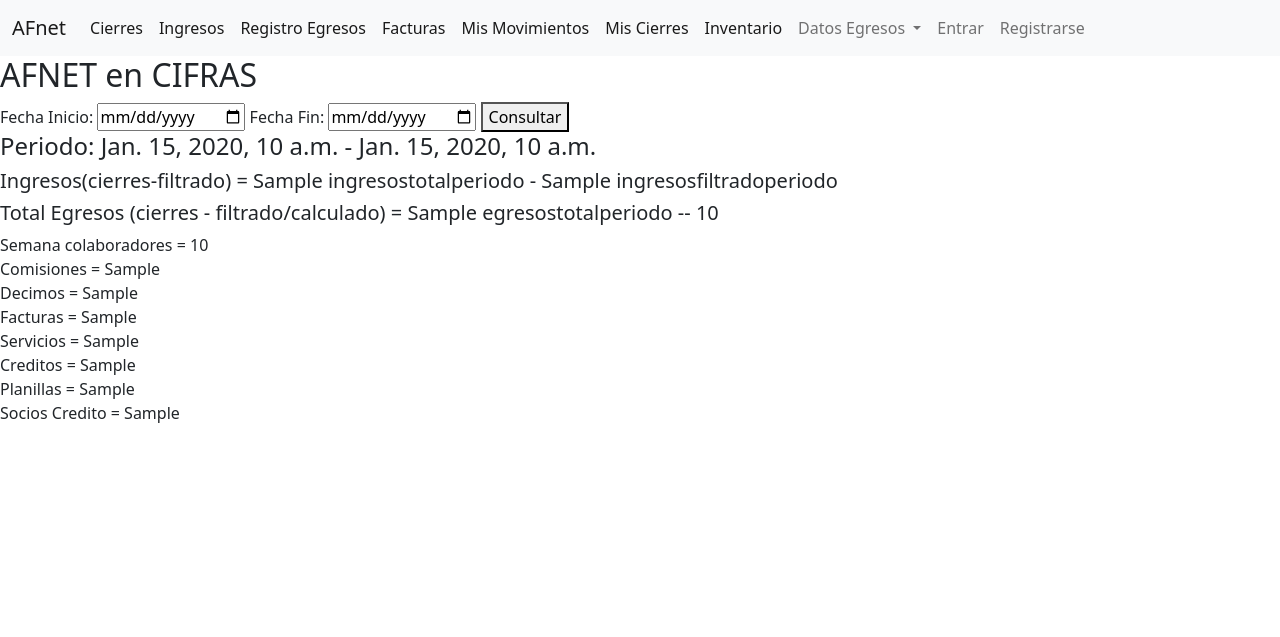
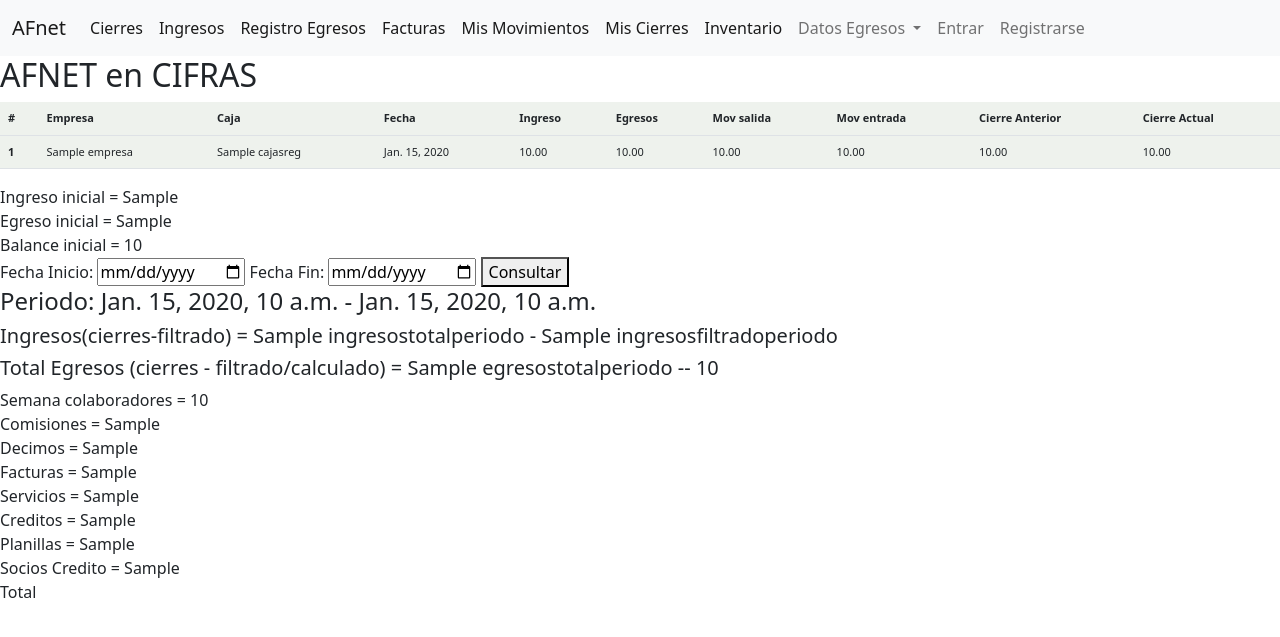
Before and after one commit to dieeromo/ContaAF, a Django app: template historicos/templates/solidcifras.html in a window 1280 px wide. Shown: the top 637 px of the page. Run offline with Django 3.2, Linux system fonts and the light colour scheme; tables that the repository leaves empty hold one stand-in row (values such as "Sample post"); the template is opened without the code that fills it: values that come from a table or form of the project are taken from there, most other values are stand-ins (such as "Sample title", 1, 10 or a date in 2020).

Commit message:
se agrefa balance inicial en cifras

```diff
--- a/historicos/templates/solidcifras.html
+++ b/historicos/templates/solidcifras.html
@@ -6,6 +6,50 @@
     AFNET en CIFRAS
 </h2>
 
+
+<table class="table small-text">
+
+    <thead>
+        <tr>
+          <th scope="col" >#</th>
+          <th scope="col" >Empresa</th>
+          <th scope="col" >Caja</th>
+          <th scope="col" >Fecha</th>
+          <th scope="col" >Ingreso</th>
+          <th scope="col" >Egresos</th>
+          <th scope="col" >Mov salida</th>
+          <th scope="col" >Mov entrada</th>
+          <th scope="col" >Cierre Anterior</th>
+          <th scope="col" >Cierre Actual</th>
+        </tr>
+      </thead>
+
+      <tbody>
+        {% for f in cierre_inicial%}
+        <tr>
+          <th scope="row">{{forloop.counter}}</th>
+          <td>{{f.empresa}}</td>
+          <td>{{f.caja}}</td>
+          <td>{{f.fecha}}</td>
+          <td>{{f.valorIngresos}}</td>
+          <td>{{f.valorEgresos}}</td>
+          <td>{{f.valorMovSalida}}</td>
+          <td>{{f.valorMovEntrada}}</td>
+          <td>{{f.valorCierreAnterior}}</td>
+          <td>{{f.valorCierreActual}}</td>
+
+
+        </tr>
+        {% endfor%}
+
+      </tbody>
+</table>
+
+<div>
+    <div>Ingreso inicial = {{ingreso_inicial}}</div>
+    <div>Egreso inicial = {{egreso_inicial}}</div>
+    <div>Balance inicial = {{balance_inicial}}</div>
+</div>
 
 
 <form method="POST">
@@ -18,7 +62,17 @@
     <input type="date" id="fecha_fin" name="fecha_fin">
     <button>Consultar</button>
 </form>
+
+
+
+
+
 <h4>Periodo: {{fecha_inicio}} - {{fecha_fin}}</h4>
+
+
+
+
+
 <div> <h5>Ingresos(cierres-filtrado) = {{ingresostotalperiodo}} - {{ingresosfiltradoperiodo}}</h5> </div>
 <div> <h5>Total Egresos (cierres - filtrado/calculado) = {{egresostotalperiodo}} -- {{gastos_total_eg}}</h5> </div>
 
@@ -33,6 +87,7 @@
 <div>Planillas = {{pagoCifrasIess}}</div>
 <div>Socios Credito = {{pagosocios_credi2}}</div>
 
+<div>Total</div>
 
 
 
```
Also changed, not shown: historicos/views.py (+39 -2 lines).
